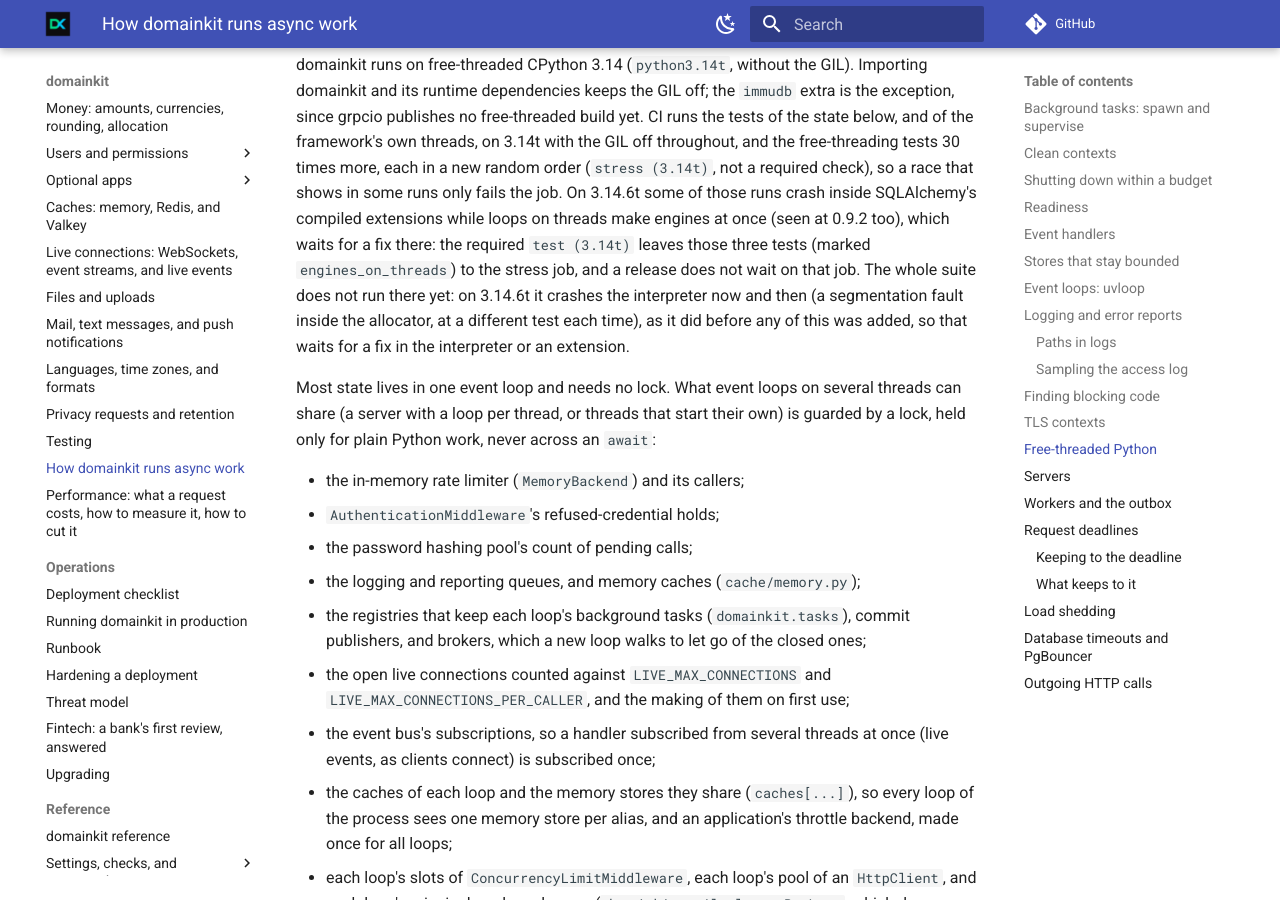
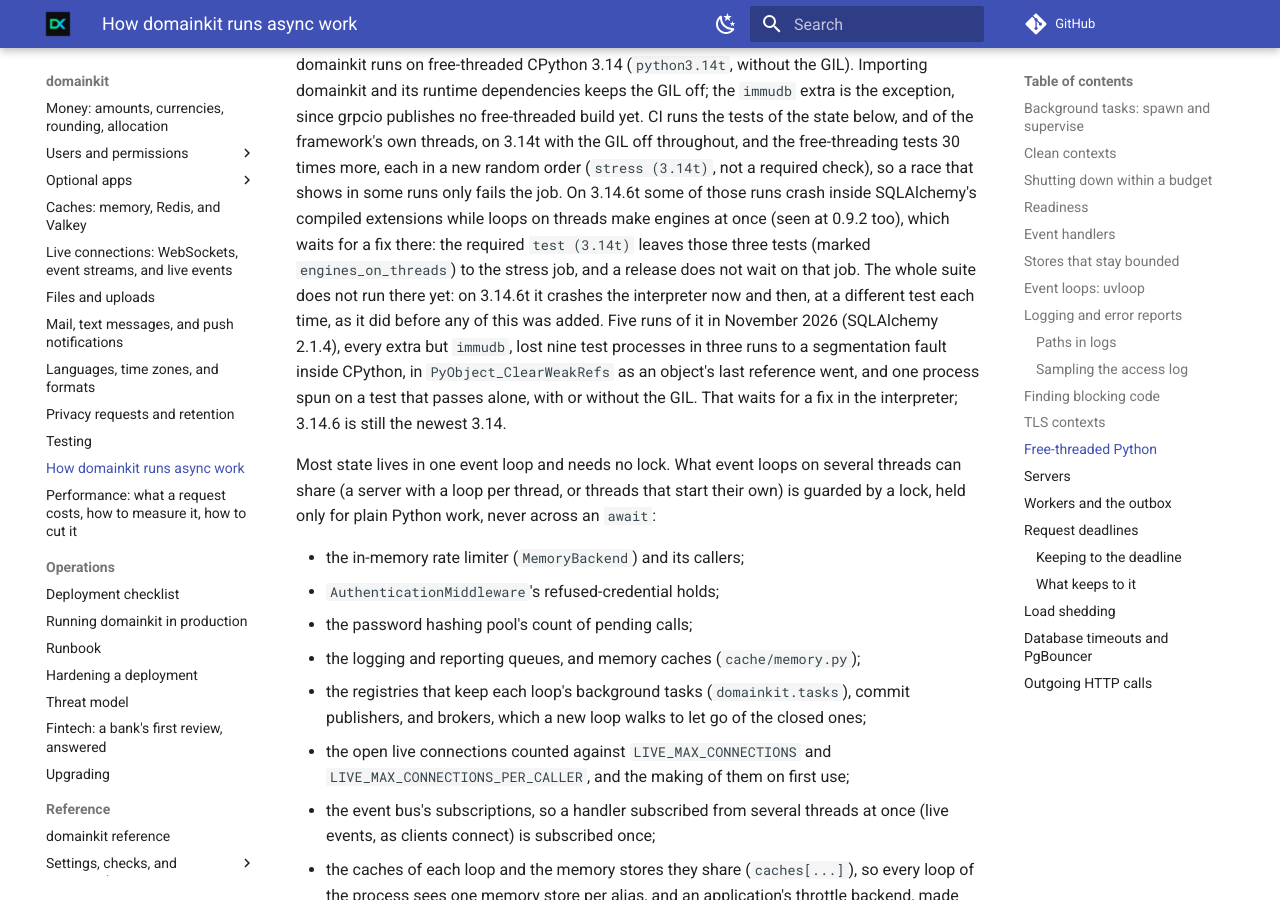
Before and after one commit to karimmattar/domainkit, an MkDocs documentation site: the page built from docs/runtime.md, in a window 1280 px wide and 900 px high, scrolled down 11039 px. Built offline with MkDocs 1.6.1 and Material for MkDocs 9.7.7, drawn with Linux system fonts in a browser that asks for light colours; comment, search, counter and statistics services are not loaded.

Commit message:
Runtime: the whole suite on 3.14t, five runs again; where it crashes
Co-Authored-By: Claude Opus 5.5 <noreply@anthropic.com>
Claude-Session: https://claude.ai/code/session_01PHJB1f6AhZ5eHp561TCrvG

```diff
--- a/docs/runtime.md
+++ b/docs/runtime.md
@@ -518,9 +518,13 @@ compiled extensions while loops on threads make engines at once (seen at
 leaves those three tests (marked `engines_on_threads`) to the stress job,
 and a release does not wait on that job. The whole
 suite does not run there yet: on 3.14.6t it crashes the interpreter now
-and then (a segmentation fault inside the allocator, at a different test
-each time), as it did before any of this was added, so that waits for a
-fix in the interpreter or an extension.
+and then, at a different test each time, as it did before any of this
+was added. Five runs of it in November 2026 (SQLAlchemy 2.1.4), every
+extra but `immudb`, lost nine test processes in three runs to a
+segmentation fault inside CPython, in `PyObject_ClearWeakRefs` as an
+object's last reference went, and one process spun on a test that
+passes alone, with or without the GIL. That waits for a fix in the
+interpreter; 3.14.6 is still the newest 3.14.
 
 Most state lives in one event loop and needs no lock. What event loops on
 several threads can share (a server with a loop per thread, or threads that
```
Also changed, not shown: docs/roadmap.md (+2 -1 lines).
